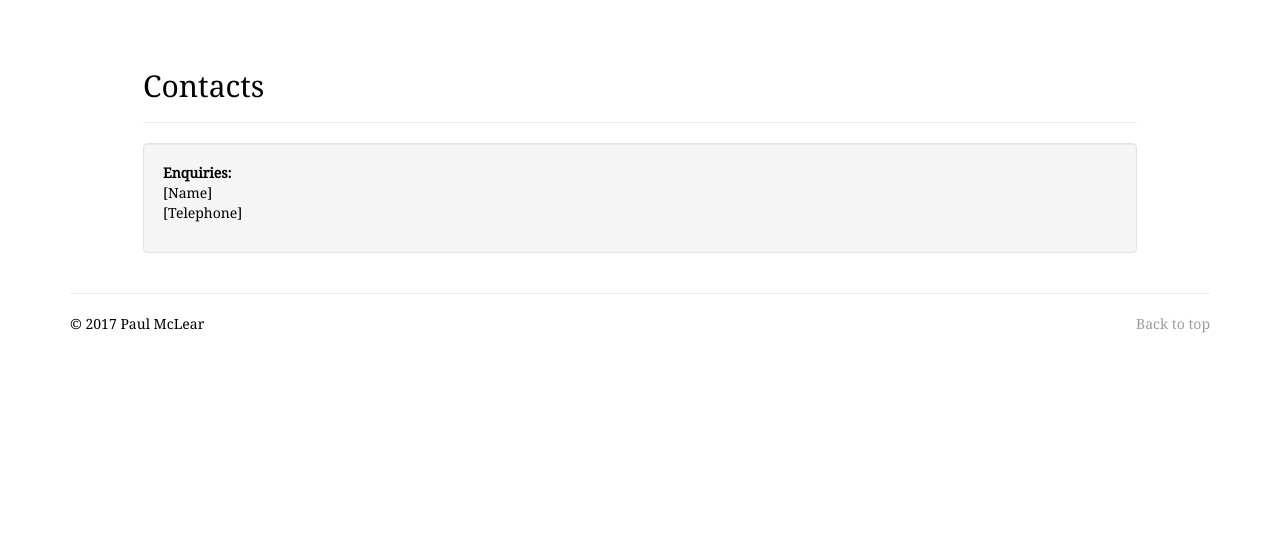
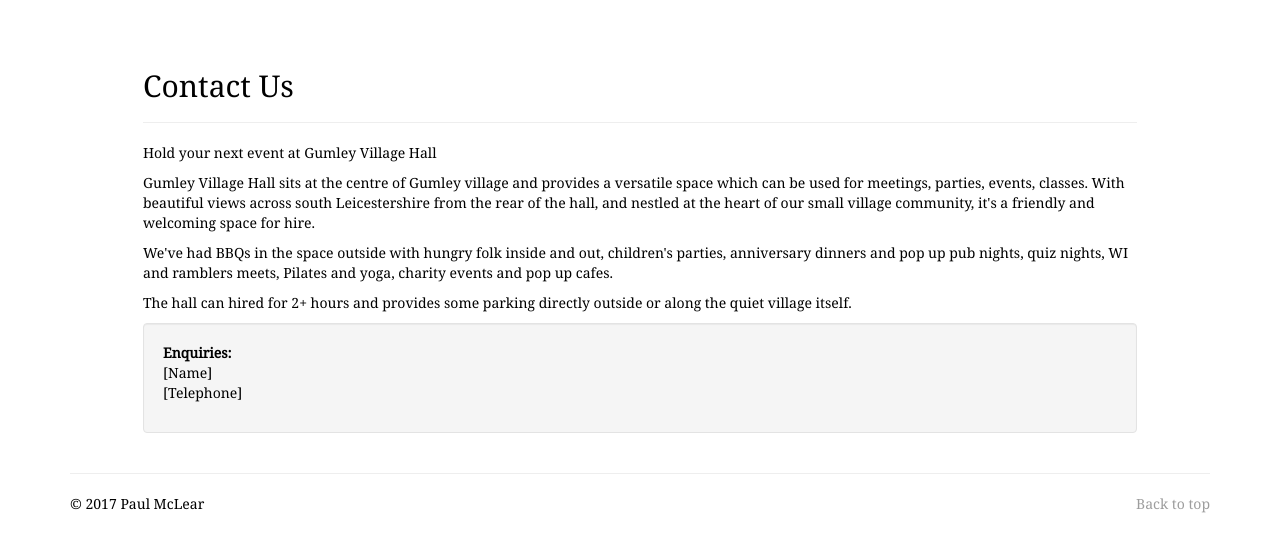
Before and after one commit to pemm8/village-hall, a Flask app: template app/templates/contact.html in a window 1280 px wide. Shown: the part 71-623 px from the top of the page. Run offline with Flask 2, Linux system fonts and the light colour scheme; the template is opened without the code that fills it, so the values that code supplies are empty; some libraries are stand-ins or nearby versions; some web fonts are replaced.

Commit message:
Copy added to booking and contact us pages.

```diff
--- a/app/templates/contact.html
+++ b/app/templates/contact.html
@@ -1,12 +1,24 @@
 {% extends "base.html" %}
 
-{% block title %}Contact - {% endblock %}
+{% block title %}Contact Us - {% endblock %}
 
 {% block content %}
 
 <div class="container contentalign brandtext brandtext-inverse">
 
-	<h2>{% block content_title %}Contacts{% endblock %}</h2><hr>
+	<h2>{% block content_title %}Contact Us{% endblock %}</h2><hr>
+
+	<p>Hold your next event at Gumley Village Hall</p>
+
+	<p>
+		Gumley Village Hall sits at the centre of Gumley village and provides a versatile space which can be used for meetings, parties, events, classes.   With beautiful views across south Leicestershire from the rear of the hall, and nestled at the heart of our small village community, it's a friendly and welcoming space for hire.
+	</p>
+	<p>
+		We've had BBQs in the space outside with hungry folk inside and out, children's parties, anniversary dinners and pop up pub nights, quiz nights, WI and ramblers meets, Pilates and yoga, charity events and pop up cafes.
+	</p>
+	<p>
+		The hall can hired for 2+ hours and provides some parking directly outside or along the quiet village itself.
+	</p>
 
 	<div class="well">
 
```
Also changed, not shown: app/templates/booking/index.html (+10 -0 lines), app/templates/contact_form.html (+18 -0 lines).
